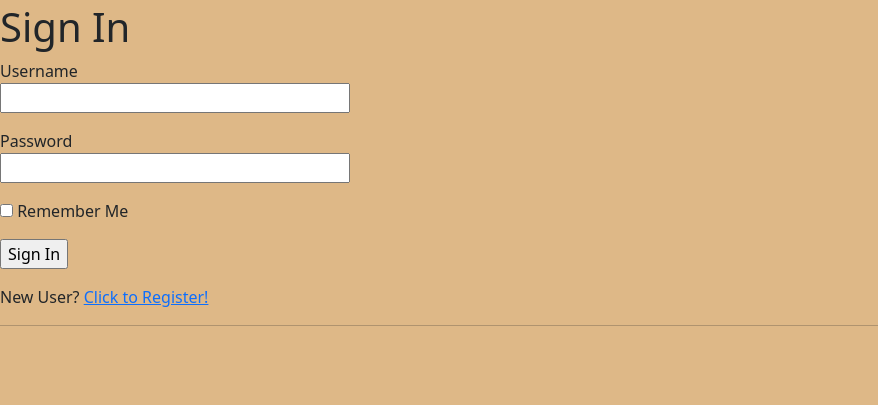
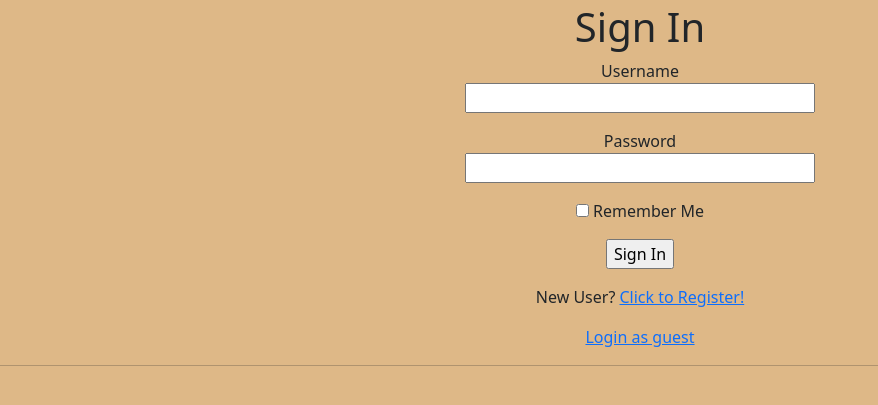
Before and after one commit to Chowewow/hangmanProject, a Flask app: page /login in a window 1280 px wide. Shown: the part 53-458 px from the top of the page, without its empty margins (0-878 px from the left). Run offline with Flask 2, Linux system fonts and the light colour scheme; some libraries are stand-ins or nearby versions.

Commit message:
css changes and guest login

```diff
--- a/app/routes.py
+++ b/app/routes.py
@@ -1,3 +1,4 @@
+from crypt import methods
 from turtle import title
 from flask import render_template, flash, redirect, url_for, request
 from app import app, db
@@ -7,6 +8,7 @@ from flask_login import current_user, login_user, logout_user, login_required
 from werkzeug.urls import url_parse
 
 from app.forms import LoginForm
+
 
 @app.route('/')
 @app.route('/hangman')
@@ -34,10 +36,12 @@ def login():
         return redirect(next_page)
     return render_template('login.html', title='Sign In', form=form)
 
+
 @app.route('/logout')
 def logout():
     logout_user()
     return redirect(url_for('hangman'))
+
 
 @app.route('/register', methods=['GET', 'POST'])
 def register():
@@ -52,3 +56,14 @@ def register():
         flash('Congratulations, you are now a registered user!')
         return redirect(url_for('login'))
     return render_template('register.html', title='Register', form=form)
+
+
+@app.route('/guest', methods=['GET', 'POST'])
+def guest():
+    user = User.query.filter_by(username='guest').first()
+    user.check_password('guest')
+    login_user(user)
+    next_page = request.args.get('next')
+    if not next_page or url_parse(next_page).netloc != '':
+        next_page = url_for('hangman')
+    return redirect(next_page)
--- a/app/static/Hangman.css
+++ b/app/static/Hangman.css
@@ -18,3 +18,7 @@ body {
   border-radius: 10px;
   text-align: center;
 }
+
+#register, #login {
+  text-align: center;
+}
--- a/app/templates/base.html
+++ b/app/templates/base.html
@@ -40,7 +40,7 @@
                 <ul class="navbar-nav me-auto mb-2 mb-lg-0">
 
                     <li class="nav-item">
-                        <a class="nav-link" id="rules" href="">Rules</a>
+                        <a class="nav-link" id="rules" style="cursor: pointer;">Rules</a>
                     </li>
 
                     </li>
--- a/app/templates/login.html
+++ b/app/templates/login.html
@@ -1,6 +1,7 @@
 {% extends "base.html" %}
 
 {% block content %}
+<div id="login">
     <h1>Sign In</h1>
     <form action="" method="post" novalidate>
         {{ form.hidden_tag() }}
@@ -22,4 +23,6 @@
         <p>{{ form.submit() }}</p>
     </form>
     <p>New User? <a href="{{ url_for('register') }}">Click to Register!</a></p>
+    <a href="{{ url_for('guest') }}">Login as guest</a>
+</div>
 {% endblock %}
--- a/app/templates/register.html
+++ b/app/templates/register.html
@@ -1,6 +1,7 @@
 {% extends "base.html" %}
 
 {% block content %}
+<div id="register">
     <h1>Register</h1>
     <form action="" method="post">
         {{ form.hidden_tag() }}
@@ -13,7 +14,7 @@
         </p>
         <p>
             {{ form.email.label }}<br>
-            {{ form.email(size=64) }}<br>
+            {{ form.email(size=32) }}<br>
             {% for error in form.email.errors %}
             <span style="color: red;">[{{ error }}]</span>
             {% endfor %}
@@ -34,4 +35,5 @@
         </p>
         <p>{{ form.submit() }}</p>
     </form>
+</div>
 {% endblock %}
```
Also changed, not shown: app.db. Lines whose indentation alone changed are shown as unchanged.
